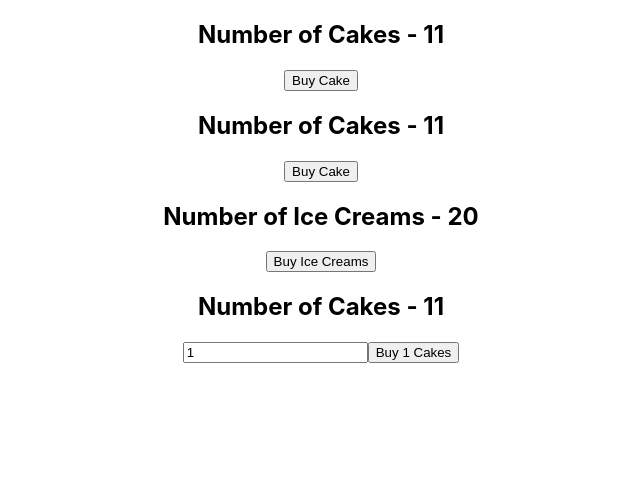
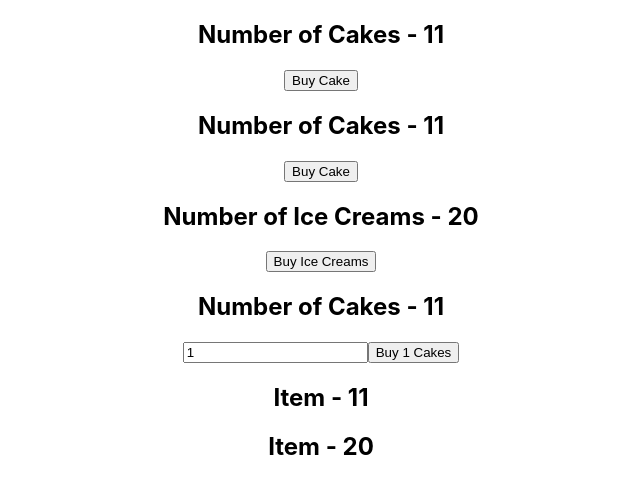
Before and after one commit to azamatyudaev/redux, a React (Create React App) app: page / in a window 1280 px wide. Shown: the top 494 px of the page, without its empty margins (319-959 px from the left). Built offline with nearby package versions, Linux system fonts and the light colour scheme.

Commit message:
mapStateToProps

```diff
--- a/src/App.js
+++ b/src/App.js
@@ -3,6 +3,7 @@ import './App.css';
 import HooksCakeContainer from './components/HooksCakeContainer';
 import IceCreamContainer from './components/IceCreamContainer';
 import NewCakeContainer from './components/NewCakeContainer';
+import ItemContainer from './components/ItemContainer';
 
 function App() {
   return (
@@ -11,6 +12,8 @@ function App() {
       <CakesContainer />
       <IceCreamContainer />
       <NewCakeContainer />
+      <ItemContainer cake />
+      <ItemContainer iceCream />
     </div>
   );
 }
--- /dev/null
+++ b/src/components/ItemContainer.js
@@ -0,0 +1,24 @@
+import React from "react";
+import { connect } from "react-redux";
+
+const ItemContainer = (props) => {
+  return (
+    <div>
+      <h2>Item - {props.item}</h2>
+    </div>
+  );
+};
+
+const mapStateToProps = (state, ownProps) => {
+  const itemState = ownProps.cake
+    ? state.cake.numberOfCakes
+    : state.iceCream.numberOfIceCreams;
+
+  return {
+    item: itemState
+  }
+};
+
+export default connect(
+  mapStateToProps
+)(ItemContainer);
```
